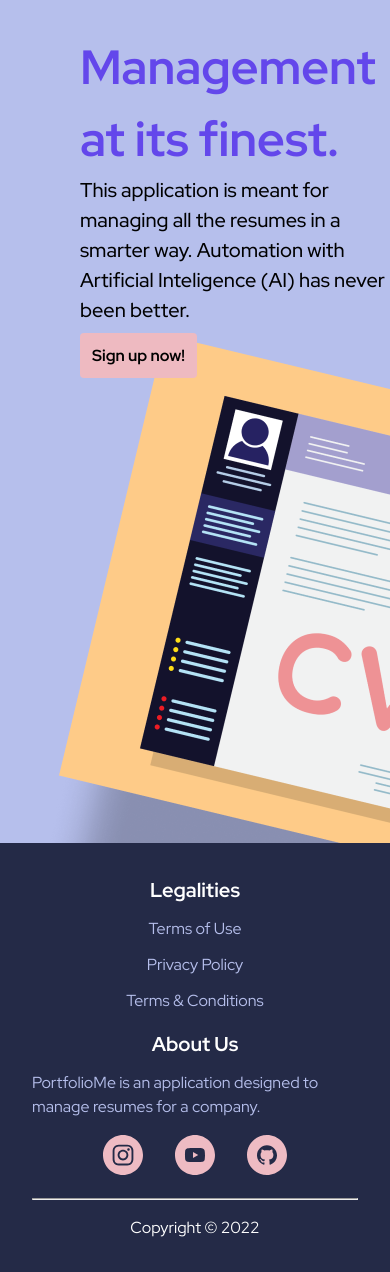
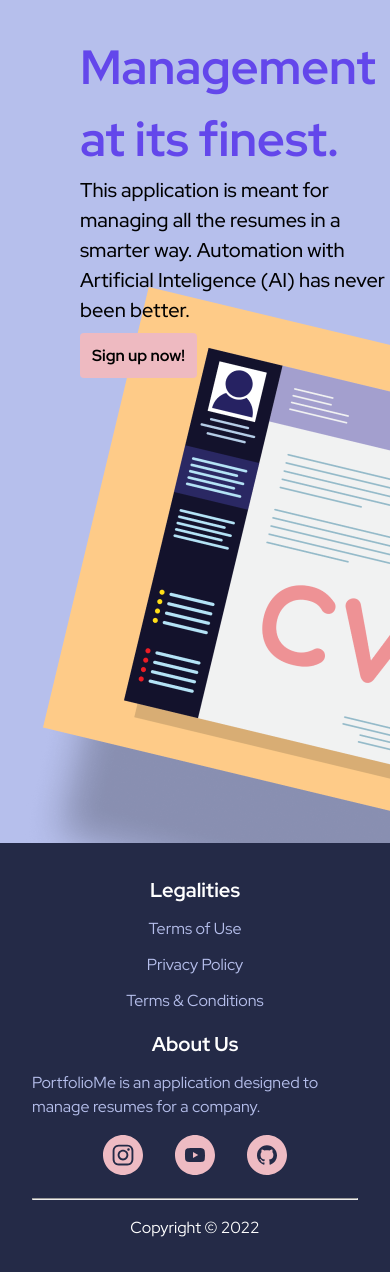
Before and after one commit to Arisch24/PortfolioMe, a Flask app: page / in a window 390 px wide. Shown: the part 144-1416 px from the top of the page. Run offline with Flask 2, Linux system fonts and the light colour scheme; some libraries are stand-ins or nearby versions.

Commit message:
Styles for tablet device

```diff
--- a/static/css/auth/register.css
+++ b/static/css/auth/register.css
@@ -92,10 +92,16 @@ body {
 
 /* Tablet media query */
 @media screen and (max-width: 1200px) {
+    .form-container {
+        column-gap: 1rem;
+    }
 }
 
 /* Smartphone media query */
 @media screen and (max-width: 800px) {
+    .register-container {
+        margin-block: 2rem;
+    }
     .form-container {
         grid-template-columns: 1fr;
         grid-template-rows: repeat(auto-fit, 1fr);
--- a/static/css/client/index.css
+++ b/static/css/client/index.css
@@ -1,7 +1,7 @@
 /* Main section */
 main {
-    min-height: 80vh;
-    background: url('../../images/resume\ image.png') no-repeat 75% 3rem,
+    min-height: 100vh;
+    background: url('../../images/resume\ image.png') no-repeat 50% 16rem,
         hsl(var(--light-blue));
 }
 
@@ -33,16 +33,22 @@ main .info-section {
 
 /* Tablet media query */
 @media screen and (max-width: 1200px) {
-}
-
-/* Smartphone media query */
-@media screen and (max-width: 800px) {
     main {
-        background-position: 2rem 21rem;
-        min-height: 100vh;
+        background-position: 6rem 16rem;
     }
 
     main .info-section {
         padding: 2rem 0 2rem 5rem;
     }
 }
+
+/* Smartphone media query */
+@media screen and (max-width: 800px) {
+    main {
+        background-position: 1rem 18rem;
+    }
+
+    main .info-section {
+        padding: 2rem 0 2rem 5rem;
+    }
+}
```
Also changed, not shown: static/css/auth/login.css (+10 -0 lines).
